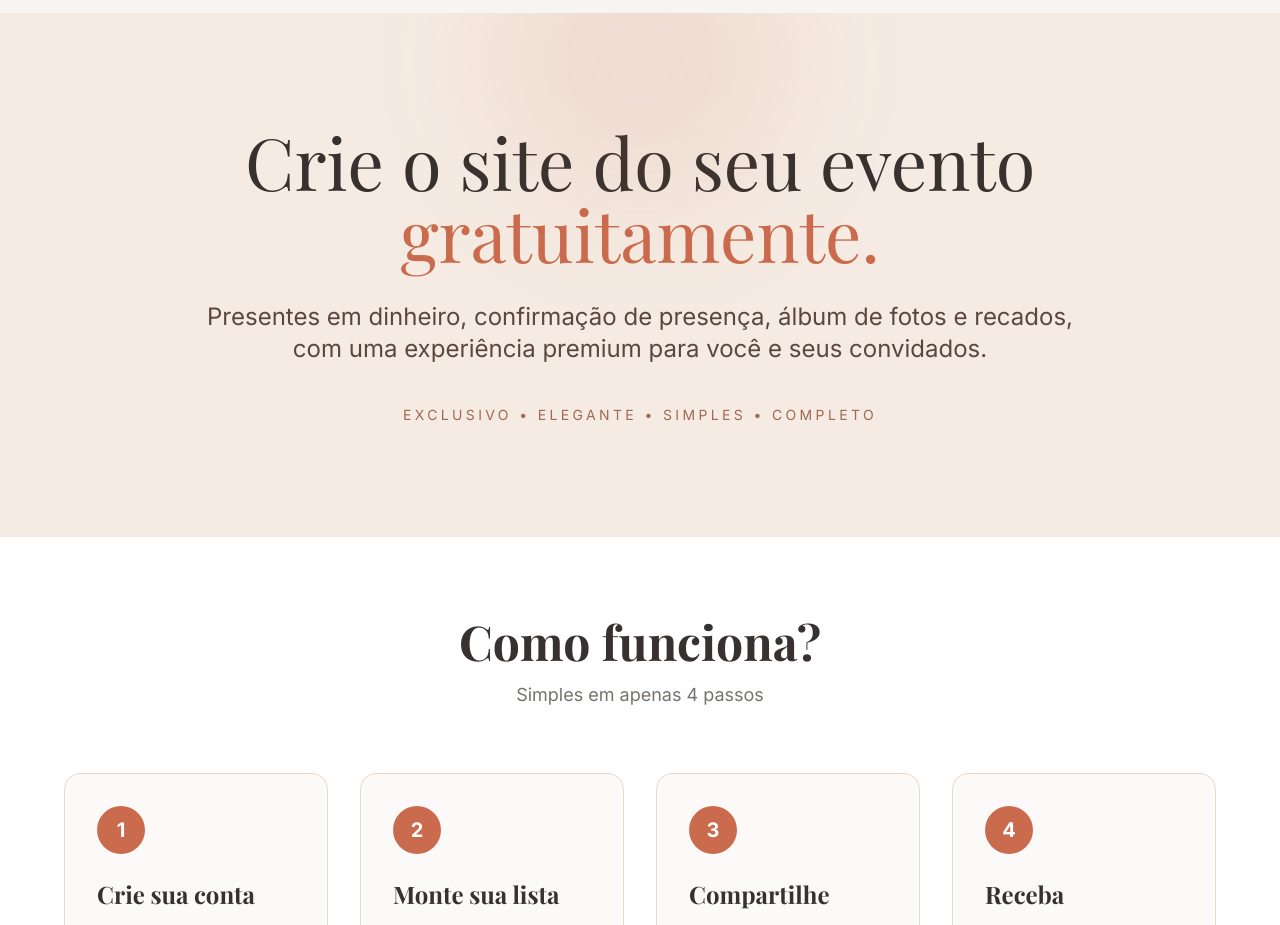
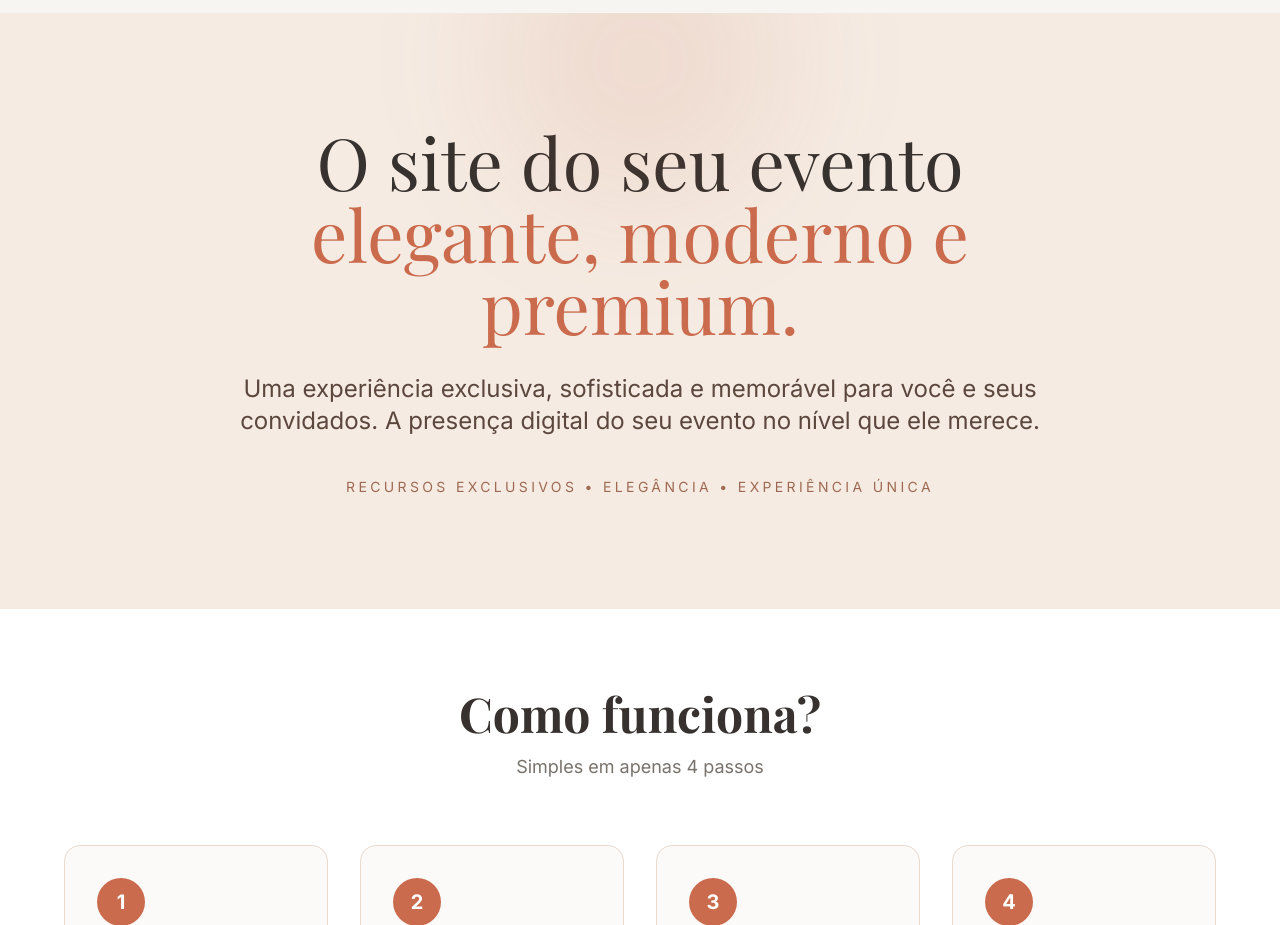
Before and after one commit to lumieconvites-netizen/lumie-presentes, a Next.js app: page / in a window 1280 px wide. Shown: the part 780-1705 px from the top of the page. Built offline with nearby package versions, Linux system fonts and the light colour scheme; no server answers.

Commit message:
copy: update premium section headline and refined subtitle

```diff
--- a/app/page.tsx
+++ b/app/page.tsx
@@ -148,17 +148,17 @@ export default function HomePage() {
         <div className="container mx-auto px-6">
           <div className="max-w-4xl mx-auto text-center">
             <h2 className="font-display text-5xl md:text-7xl leading-[1.02] text-foreground">
-              Crie o site do seu evento
-              <span className="block text-primary">gratuitamente.</span>
+              O site do seu evento
+              <span className="block text-primary">elegante, moderno e premium.</span>
             </h2>
 
             <p className="mt-8 text-lg md:text-2xl text-[#5b473e] leading-relaxed">
-              Presentes em dinheiro, confirmação de presença, álbum de fotos e recados,
-              com uma experiência premium para você e seus convidados.
+              Uma experiência exclusiva, sofisticada e memorável para você e seus convidados.
+              A presença digital do seu evento no nível que ele merece.
             </p>
 
             <p className="mt-10 text-xs md:text-sm tracking-[0.24em] uppercase text-[#9f6a53]">
-              exclusivo • elegante • simples • completo
+              recursos exclusivos • elegância • experiência única
             </p>
           </div>
         </div>
```
